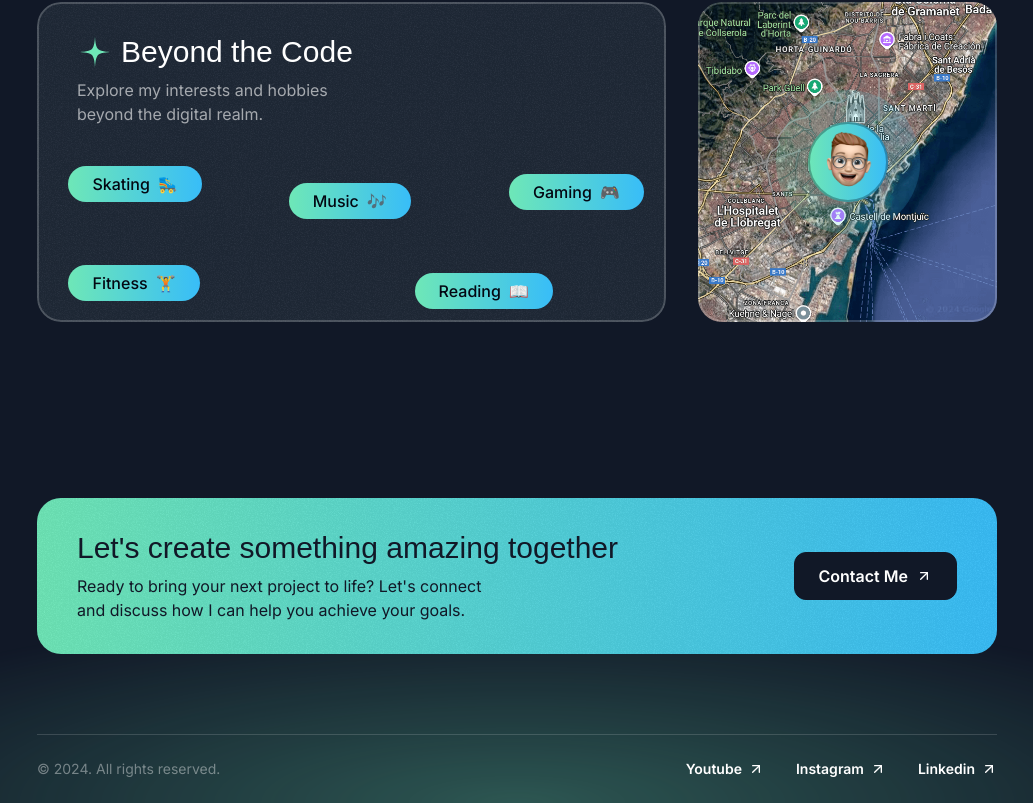
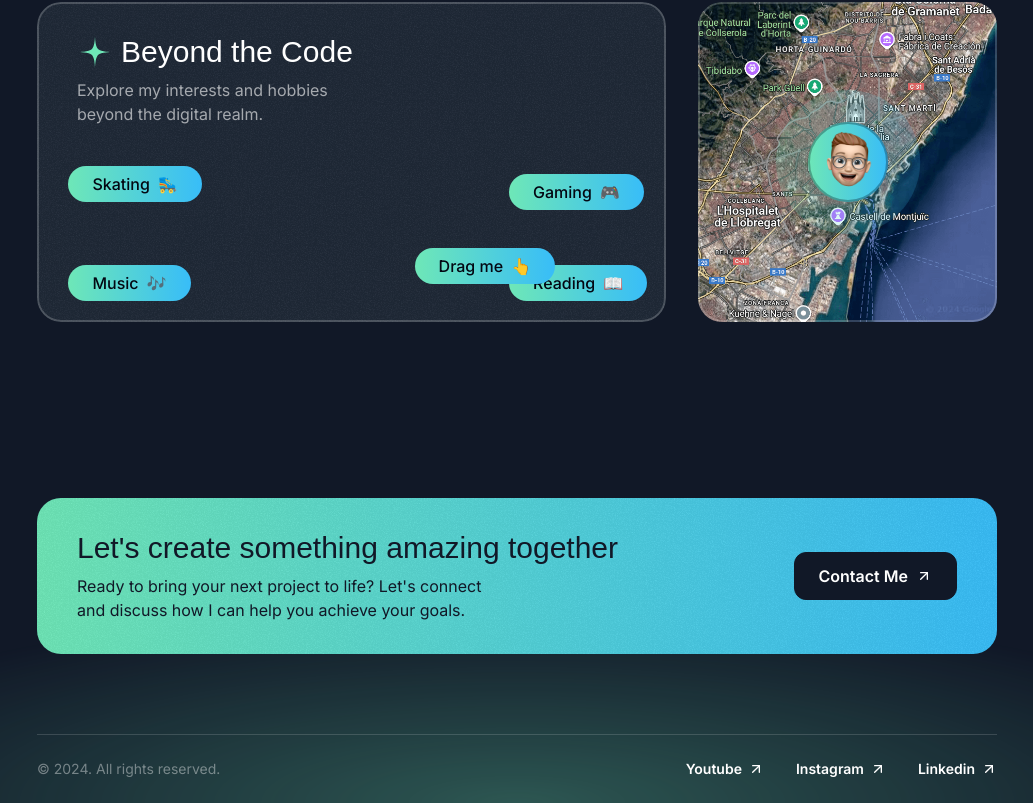
Before and after one commit to csorlandi/csorlandi, a Next.js app: page / in a window 1280 px wide. Shown: the part 4606-5409 px from the top of the page, without its empty margins (123-1156 px from the left). Built offline with nearby package versions, Linux system fonts and the light colour scheme; a web font is replaced by a local one.

Commit message:
fix: change hobbies list

```diff
--- a/src/sections/About.tsx
+++ b/src/sections/About.tsx
@@ -61,19 +61,19 @@ const hobbies = [
   {
     title: 'Music',
     emoji: '🎶',
-    top: '15%',
-    left: '40%',
-  },
-  {
-    title: 'Fitness',
-    emoji: '🏋️',
     top: '65%',
     left: '5%',
   },
   {
     title: 'Reading',
     emoji: '📖',
-    top: '70%',
+    top: '65%',
+    left: '75%',
+  },
+  {
+    title: 'Drag me',
+    emoji: '👆',
+    top: '55%',
     left: '60%',
   },
 ];
@@ -119,7 +119,6 @@ export const AboutSection = () => {
         <div className="grid grid-cols-1 gap-6 md:grid-cols-5 md:gap-8 lg:grid-cols-3">
           <Card className="flex h-[320px] flex-col md:col-span-3 lg:col-span-2">
             <CardHeader
-              className=""
               description="Explore my interests and hobbies beyond the digital realm."
               title="Beyond the Code"
             />
@@ -128,7 +127,7 @@ export const AboutSection = () => {
                 <motion.div
                   key={hobby.title}
                   drag
-                  className="absolute inline-flex gap-2 rounded-full bg-gradient-to-r from-emerald-300 to-sky-400 px-6 py-1.5"
+                  className="absolute inline-flex cursor-pointer gap-2 rounded-full bg-gradient-to-r from-emerald-300 to-sky-400 px-6 py-1.5"
                   dragConstraints={dragContainerRef}
                   style={{
                     left: hobby.left,
```
